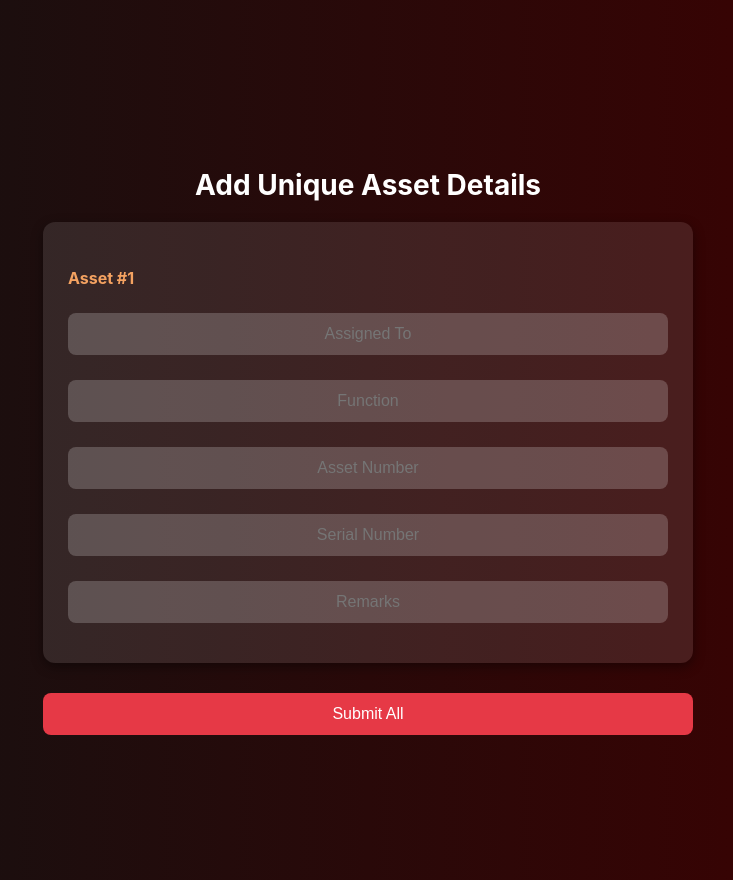
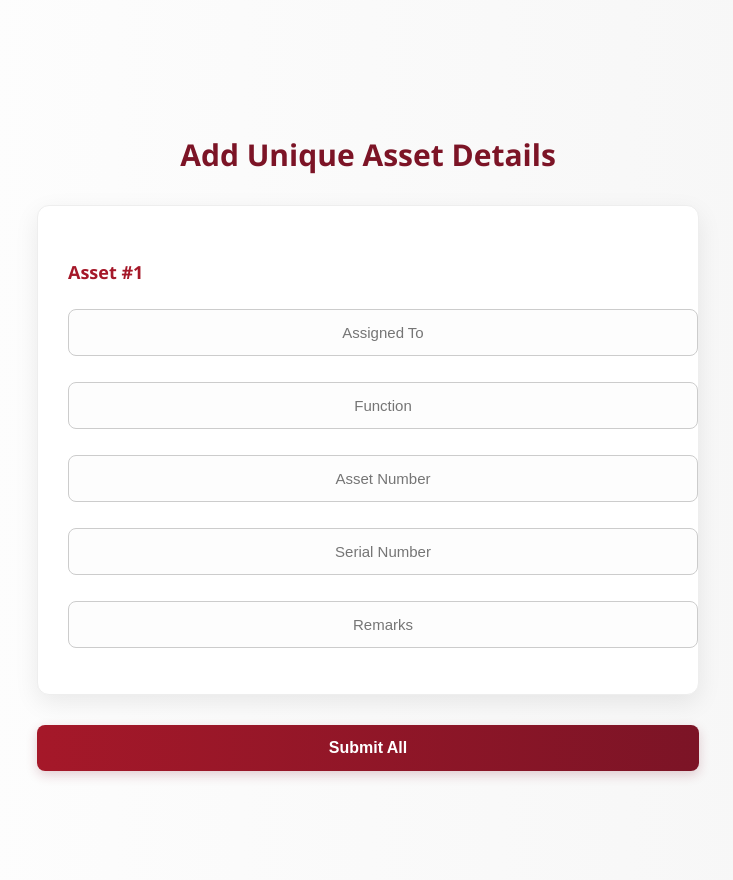
Before and after one commit to ruvindi-matharaarachchi/CPC-Assets-Management, a React (Create React App) app in the folder asset-management-frontend/: page /add-asset-details/1/1 in a window 1280 px wide. Shown: the whole page, without its empty margins (272-1005 px from the left). Built offline with nearby package versions, Linux system fonts and the light colour scheme.

Commit message:
Update AddAssetDetailsForm.css

```diff
--- a/asset-management-frontend/src/pages/AddAssetDetailsForm.css
+++ b/asset-management-frontend/src/pages/AddAssetDetailsForm.css
@@ -1,69 +1,81 @@
 .unique-details-form {
   min-height: 100vh;
-    background: linear-gradient(to right, #121212, #400000);
-    color: white;
+  background: linear-gradient(to right, #ffffff, #f5f5f5); /* Light gradient */
+  color: #222;
   display: flex;
   flex-direction: column;
   align-items: center;
   justify-content: center;
   padding: 40px;
+  font-family: 'Segoe UI', sans-serif;
 }
 
 .unique-details-form h2 {
-    font-size: 28px;
-    margin-bottom: 20px;
-    color: white;
+  font-size: 30px;
+  margin-bottom: 30px;
+  color: #7c1426; /* Deep red */
+  font-weight: 600;
 }
 
+/* Asset Detail Card */
 .asset-detail-block {
-    background: rgba(255, 255, 255, 0.1);
-    padding: 25px;
+  background: #fff;
+  padding: 30px;
   border-radius: 12px;
   margin-bottom: 30px;
   width: 100%;
   max-width: 600px;
-    color: white;
-    box-shadow: 0px 4px 12px rgba(0, 0, 0, 0.4);
+  color: #333;
+  box-shadow: 0 8px 24px rgba(0, 0, 0, 0.08);
+  border: 1px solid #eee;
 }
 
 .asset-detail-block h4 {
   margin-bottom: 15px;
-    color: #f4a261;
-    font-weight: bold;
+  color: #a51829;
+  font-weight: 700;
+  font-size: 18px;
 }
 
 .asset-detail-block input {
-    width: 96%;
-    padding: 12px;
-    margin-bottom: 15px;
+  width: 100%;
+  padding: 14px;
+  margin-bottom: 16px;
   border-radius: 8px;
-    border: none;
-    background: rgba(255, 255, 255, 0.2);
-    color: white;
-    font-size: 16px;
+  border: 1px solid #ccc;
+  background: #fdfdfd;
+  color: #333;
+  font-size: 15px;
+  transition: border 0.3s ease;
 }
 
 .asset-detail-block input:focus {
-    background: rgba(255, 255, 255, 0.3);
+  border: 1px solid #a51829;
   outline: none;
+  background-color: #fffefc;
 }
 
+/* Submit Button */
 button[type="submit"] {
-    background: #e63946;
+  background: linear-gradient(to right, #a51829, #7c1426);
   border: none;
   border-radius: 8px;
   color: white;
   font-size: 16px;
-    padding: 12px 24px;
+  padding: 14px 24px;
   cursor: pointer;
   width: 100%;
-    transition: background 0.3s ease;
+  font-weight: 600;
+  transition: background 0.3s ease, transform 0.2s ease;
+  box-shadow: 0 4px 12px rgba(124, 20, 38, 0.2);
 }
 
 button[type="submit"]:hover {
-    background: #c62828;
+  background: linear-gradient(to right, #7c1426, #a51829);
+  transform: translateY(-2px);
 }
 
+/* Responsive */
 @media (max-width: 768px) {
   .unique-details-form {
     padding: 20px;
```
Lines whose indentation alone changed are shown as unchanged.
